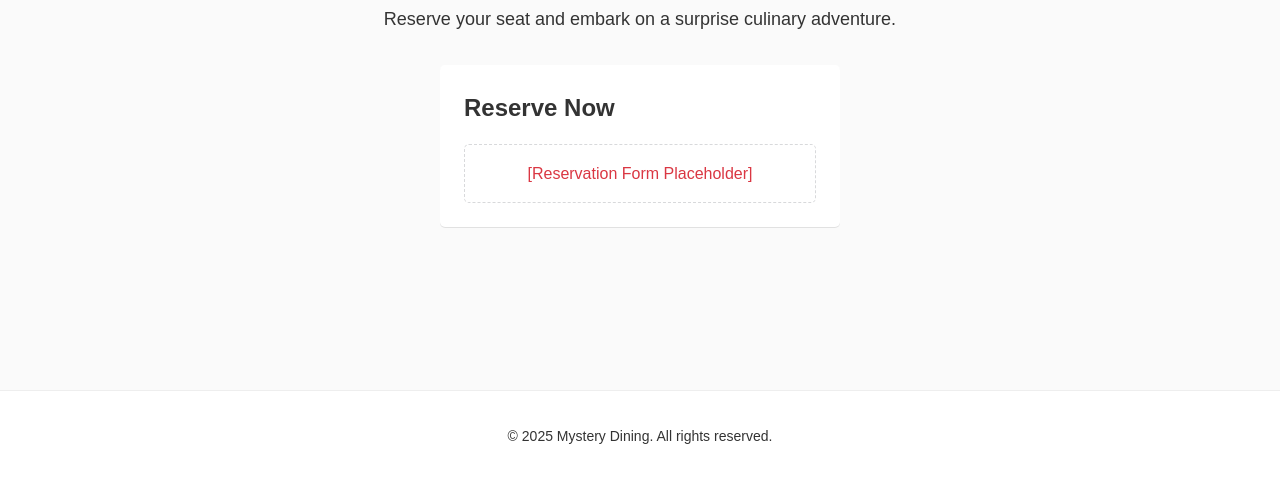
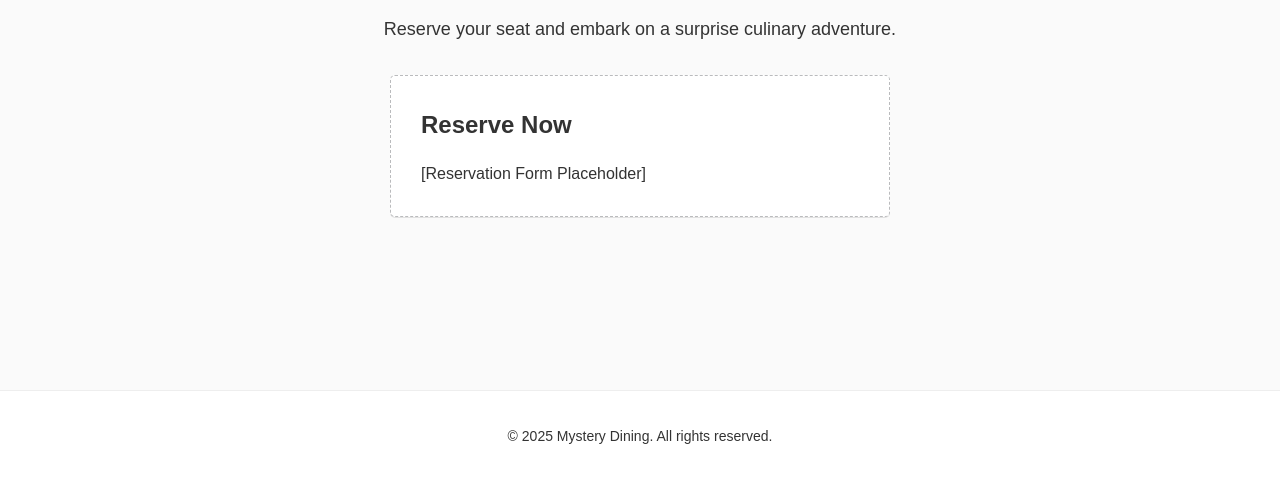
Before and after one commit to tmuxengr3070/03-styling-forms, a plain HTML site: page index.html in a window 1280 px wide. Shown: the part 319-800 px from the top of the page. Drawn offline with Linux system fonts and the light colour scheme; a web font is replaced by a local one.

Commit message:
Initial commit

```diff
--- a/style.css
+++ b/style.css
@@ -135,10 +135,11 @@ nav ul li a:hover {
 /* Reservation Card */
 .reservation-card {
   background-color: #ffffff;
-  padding: 24px;
+  padding: 30px;
   border-radius: 5px; /* Approximately 0.3125rem */
+  border: 1px dashed #babbbd;
   box-shadow: 0 1px 0 rgba(0, 0, 0, 0.1);
-  max-width: 400px;
+  max-width: 500px;
   margin: 0 auto;
   text-align: left;
 }
@@ -155,10 +156,6 @@ nav ul li a:hover {
 }
 
 .form-placeholder {
-  border: 1px dashed #d8d9db;
-  padding: 16px;
-  text-align: center;
-  color: #da3743;
   border-radius: 5px;
 }
 
```
Also changed, not shown: 1 other file.
